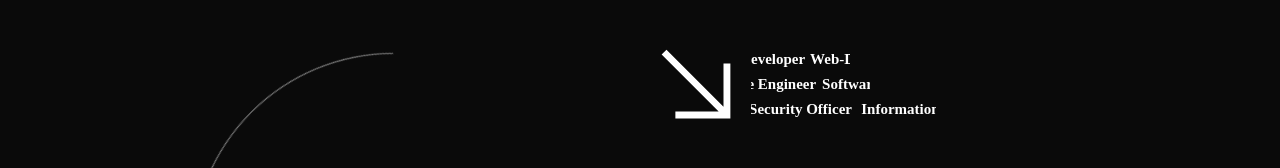
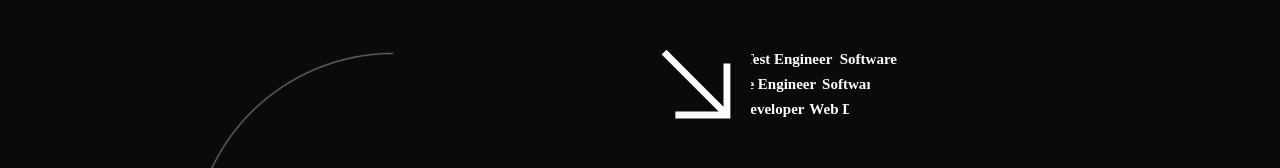
Before and after one commit to youssefyasser98/Portfolio, a React (Create React App) app: page / in a window 1280 px wide. Shown: the part 276-444 px from the top of the page. Built offline with nearby package versions, Linux system fonts and the light colour scheme; a web font is replaced by a local one.

Commit message:
Update SkillsIntro.jsx

```diff
--- a/src/components/SkillsIntro/SkillsIntro.jsx
+++ b/src/components/SkillsIntro/SkillsIntro.jsx
@@ -23,9 +23,9 @@ const SkillsIntro = () => {
           <Icon icon="carbon:arrow-down-right" className="arrow" />
         </motion.div>
         <div>
-          <Marquee text="Web-Developer" />
+          <Marquee text="Software Test Engineer" />
           <Marquee text="Software Engineer" />
-          <Marquee text="Information Security Officer" />
+          <Marquee text="Web Developer" />
         </div>
       </div>
     </>
```
